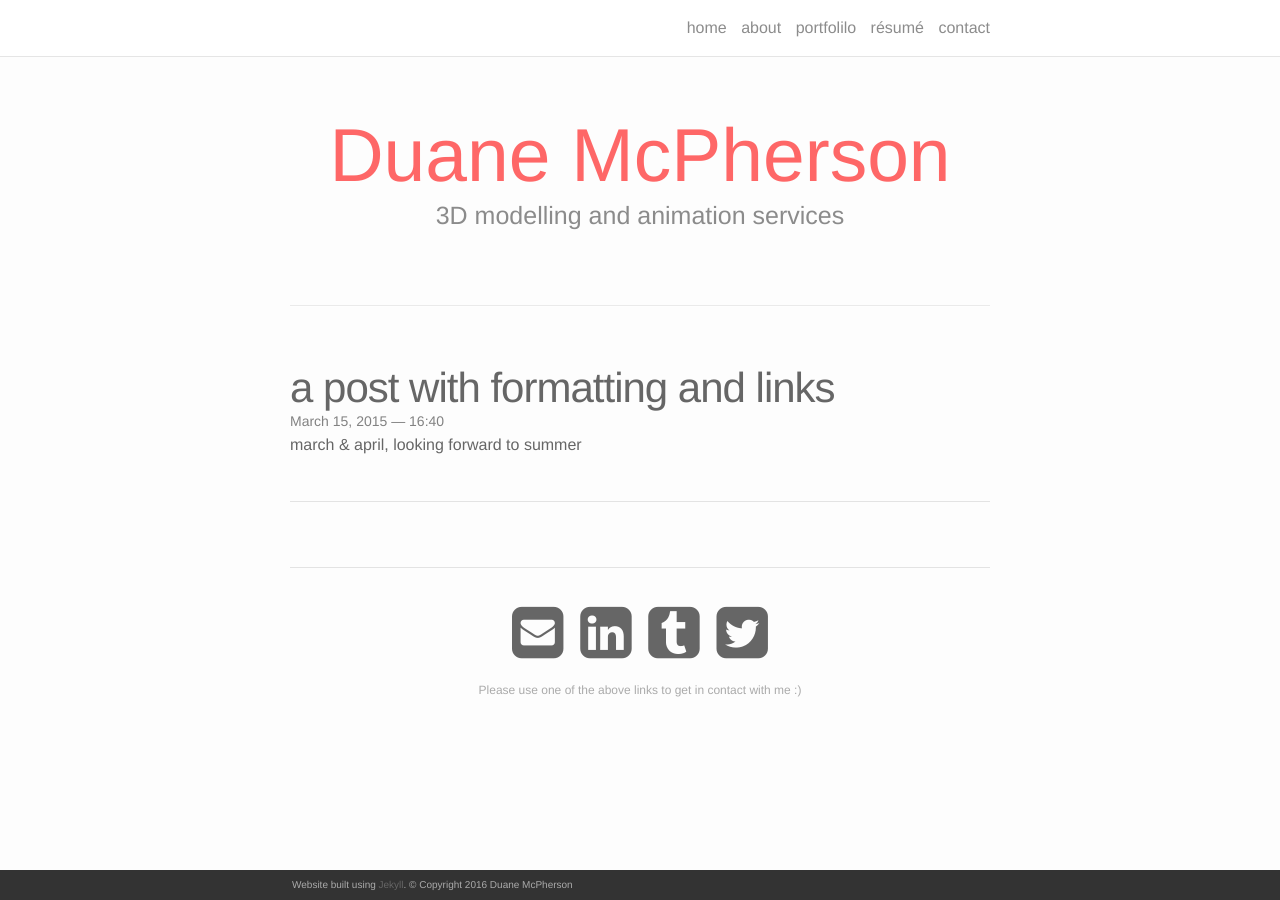
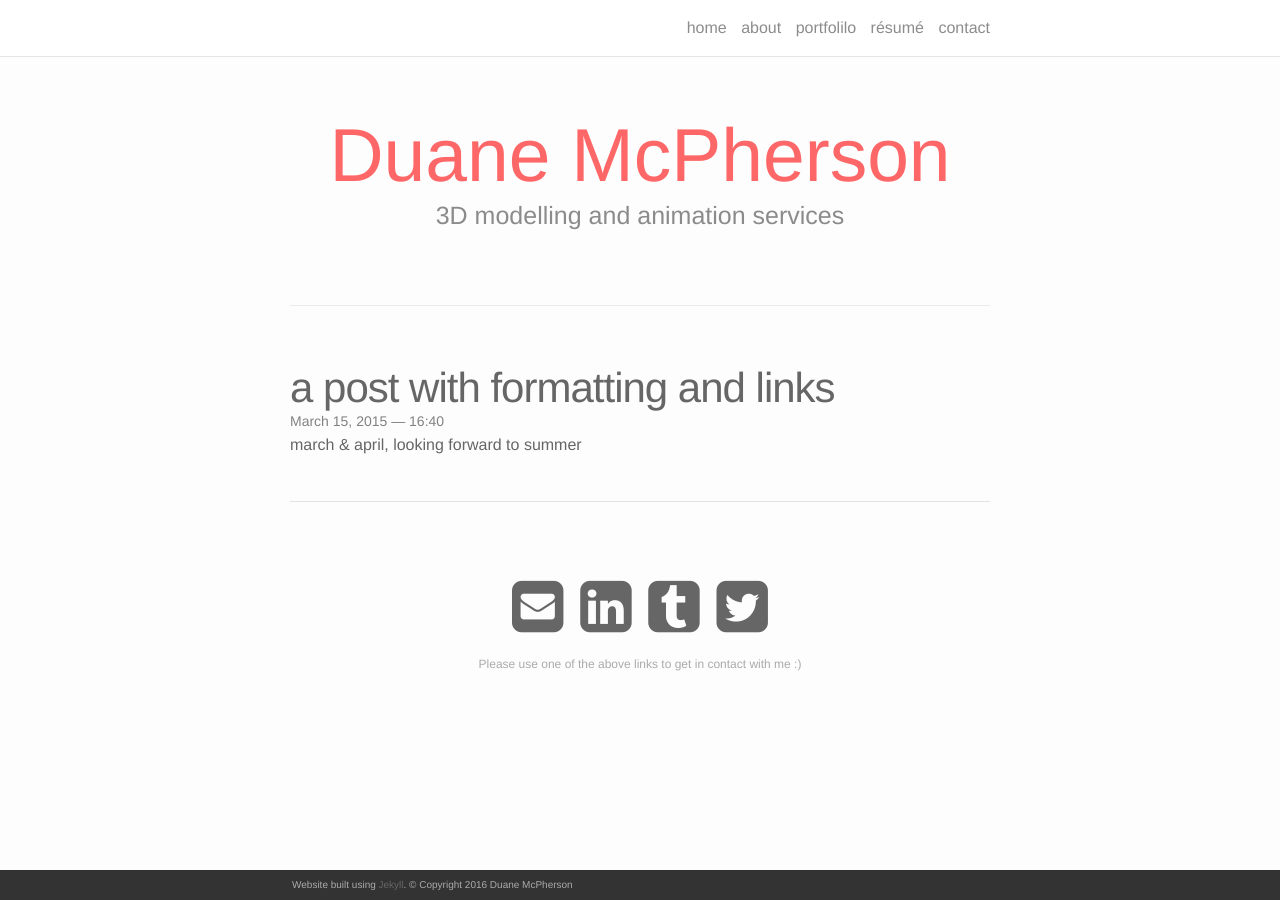
Before and after one commit to asphyxiate/asphyxiate.github.io, a Jekyll site: the page built from index.html, in a window 1280 px wide. Built offline with Jekyll 4.4.1, drawn with Linux system fonts in a browser that asks for light colours; nearby versions of some CDN libraries; the list of posts is cut into pages by our own code.

Commit message:
Contacticon Fix

```diff
--- a/index.html
+++ b/index.html
@@ -23,8 +23,6 @@ layout: default
     {% endfor %}
 </ul>
 <br/>
-<hr/>
-<br/>
 <span class="contacticon center">
 	<a href="http://duanemcpherson.com/contact/"><i class="fa fa-envelope-square"></i></a>
 	<a href="https://www.linkedin.com/in/duane-mcpherson" target="_blank"><i class="fa fa-linkedin-square"></i></a>
```
Also changed, not shown: 2 other files.
